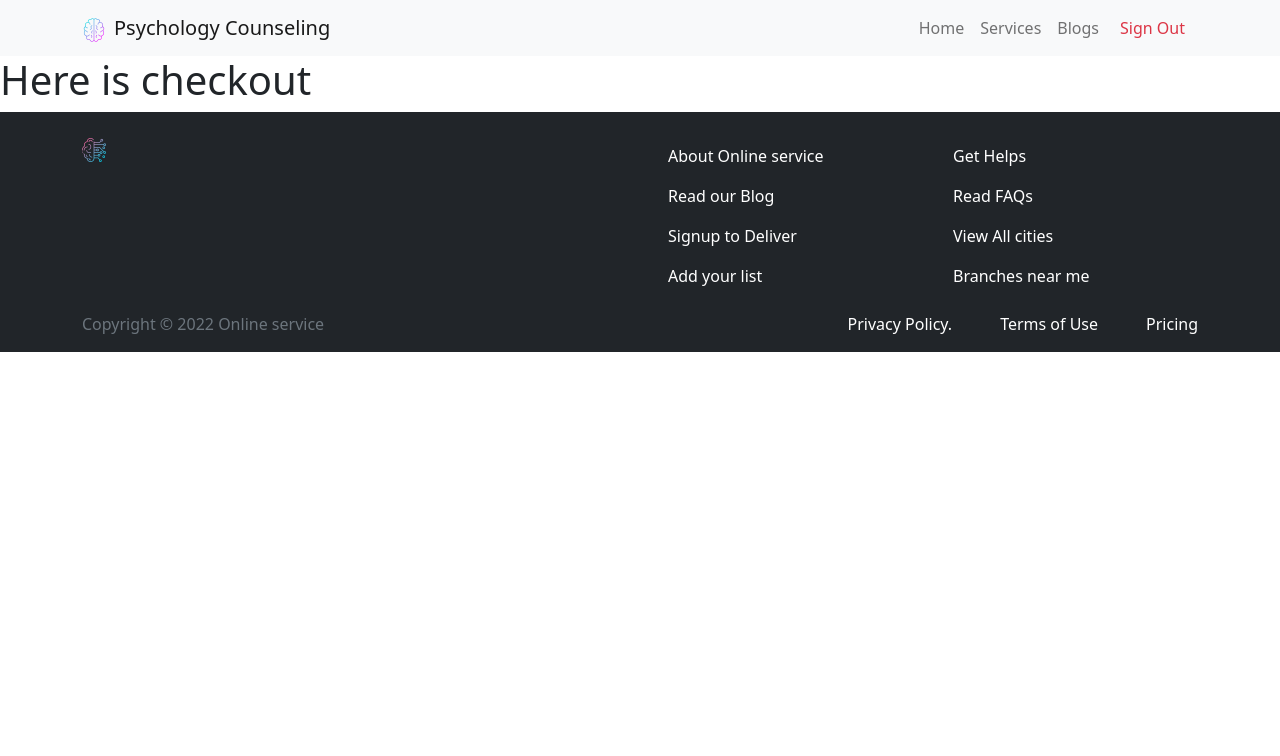
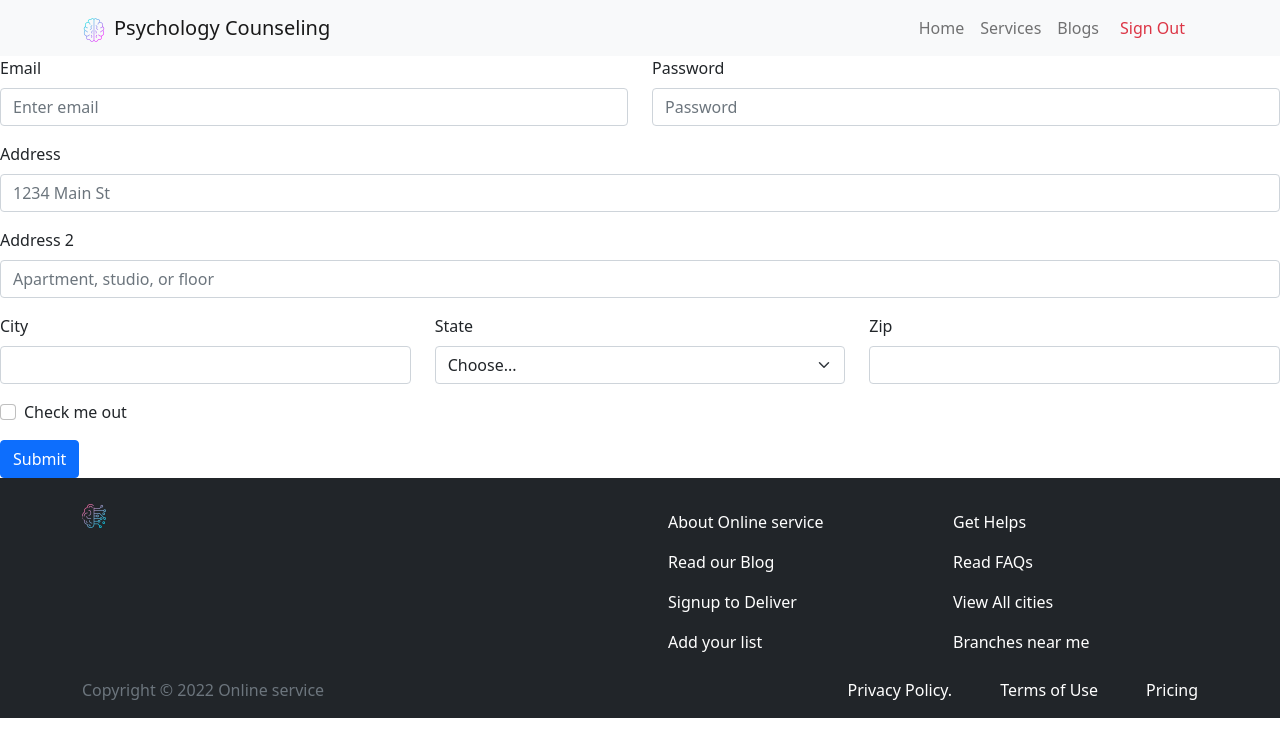
Before and after one commit to MoniruzzamanBappy/Psychology-Counseling, a React (Create React App) app: page /checkout in a window 1280 px wide. Shown: the top 756 px of the page. Built offline with nearby package versions, Linux system fonts and the light colour scheme; no server answers; sample sign-in values are in the browser's storage.

Commit message:
data edited

```diff
--- a/src/components/Checkout/Checkout.js
+++ b/src/components/Checkout/Checkout.js
@@ -1,11 +1,60 @@
-import React from 'react';
+import React from "react";
+import { Button, Col, Form, Row } from "react-bootstrap";
 
 const Checkout = () => {
-    return (
-        <div>
-            <h1>Here is checkout</h1>
-        </div>
-    );
+  return (
+    <Form>
+      <Row className="mb-3">
+        <Form.Group as={Col} controlId="formGridEmail">
+          <Form.Label>Email</Form.Label>
+          <Form.Control type="email" placeholder="Enter email" />
+        </Form.Group>
+
+        <Form.Group as={Col} controlId="formGridPassword">
+          <Form.Label>Password</Form.Label>
+          <Form.Control type="password" placeholder="Password" />
+        </Form.Group>
+      </Row>
+
+      <Form.Group className="mb-3" controlId="formGridAddress1">
+        <Form.Label>Address</Form.Label>
+        <Form.Control placeholder="1234 Main St" />
+      </Form.Group>
+
+      <Form.Group className="mb-3" controlId="formGridAddress2">
+        <Form.Label>Address 2</Form.Label>
+        <Form.Control placeholder="Apartment, studio, or floor" />
+      </Form.Group>
+
+      <Row className="mb-3">
+        <Form.Group as={Col} controlId="formGridCity">
+          <Form.Label>City</Form.Label>
+          <Form.Control />
+        </Form.Group>
+
+        <Form.Group as={Col} controlId="formGridState">
+          <Form.Label>State</Form.Label>
+          <Form.Select defaultValue="Choose...">
+            <option>Choose...</option>
+            <option>...</option>
+          </Form.Select>
+        </Form.Group>
+
+        <Form.Group as={Col} controlId="formGridZip">
+          <Form.Label>Zip</Form.Label>
+          <Form.Control />
+        </Form.Group>
+      </Row>
+
+      <Form.Group className="mb-3" id="formGridCheckbox">
+        <Form.Check type="checkbox" label="Check me out" />
+      </Form.Group>
+
+      <Button variant="primary" type="submit">
+        Submit
+      </Button>
+    </Form>
+  );
 };
 
 export default Checkout;
--- a/src/components/Home/Home.js
+++ b/src/components/Home/Home.js
@@ -38,7 +38,7 @@ const Home = () => {
           {services.slice(0, 3).map((service) => (
             <Services key={service.id} service={service}></Services>
           ))}
-          <button onClick={handleSeeMore}>See more</button>
+          <button  className=" btn btn-secondary w-50" onClick={handleSeeMore}>See All</button>
         </div>
       </div>
     </div>
--- a/src/components/Services/Services.js
+++ b/src/components/Services/Services.js
@@ -1,8 +1,13 @@
 import React from "react";
 import { Card } from "react-bootstrap";
+import { useNavigate } from "react-router-dom";
 
 const Services = ({ service }) => {
   const { name, img, price, about } = service;
+  const navigate = useNavigate();
+  const handleBookNow = ()=> {
+    navigate("/checkout");
+  }
   return (
     <Card>
       <Card.Img variant="top" src={img} />
@@ -13,7 +18,7 @@ const Services = ({ service }) => {
         <Card.Text>{about}</Card.Text>
       </Card.Body>
       <Card.Footer>
-        <small className="text-muted"><button>Book Now</button></small>
+        <button onClick={handleBookNow} className=" btn btn-primary w-100">Book Now</button>
       </Card.Footer>
     </Card>
   );
```
Also changed, not shown: public/data.json (+54 -18 lines).
